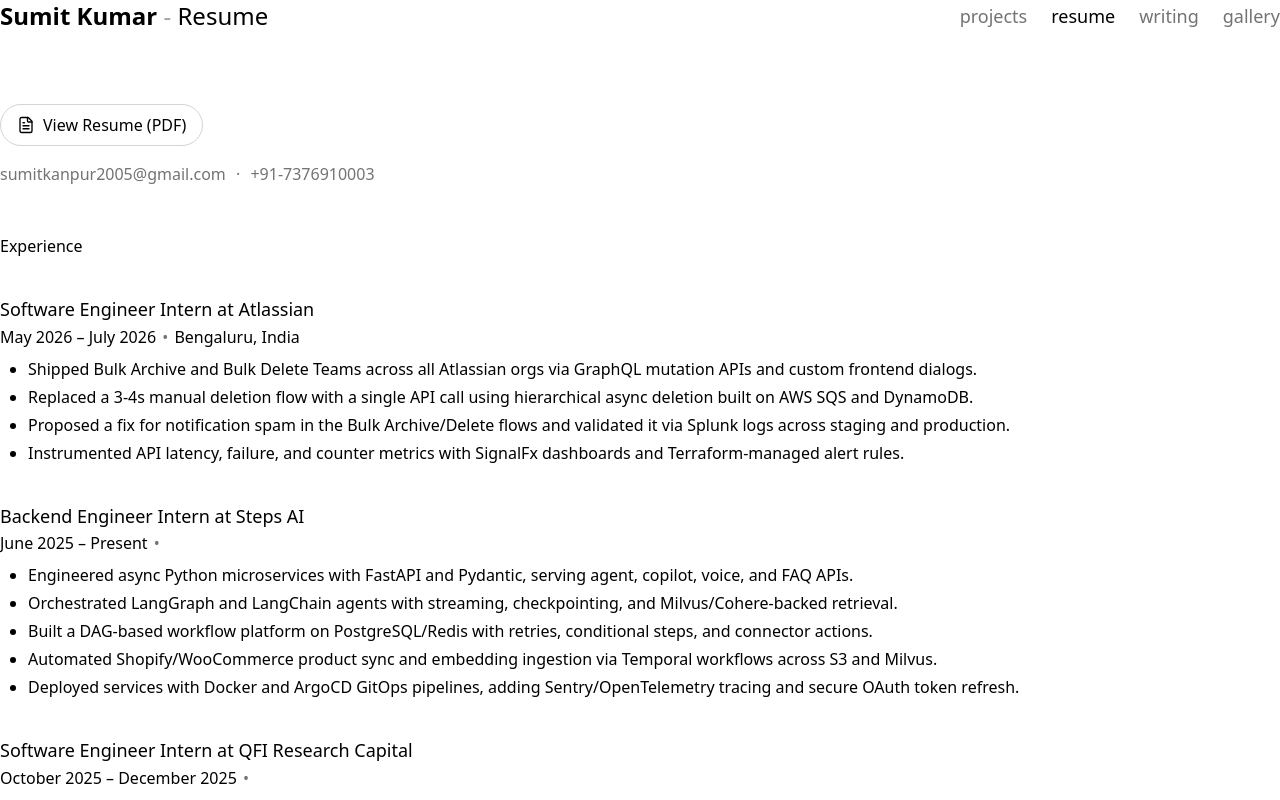
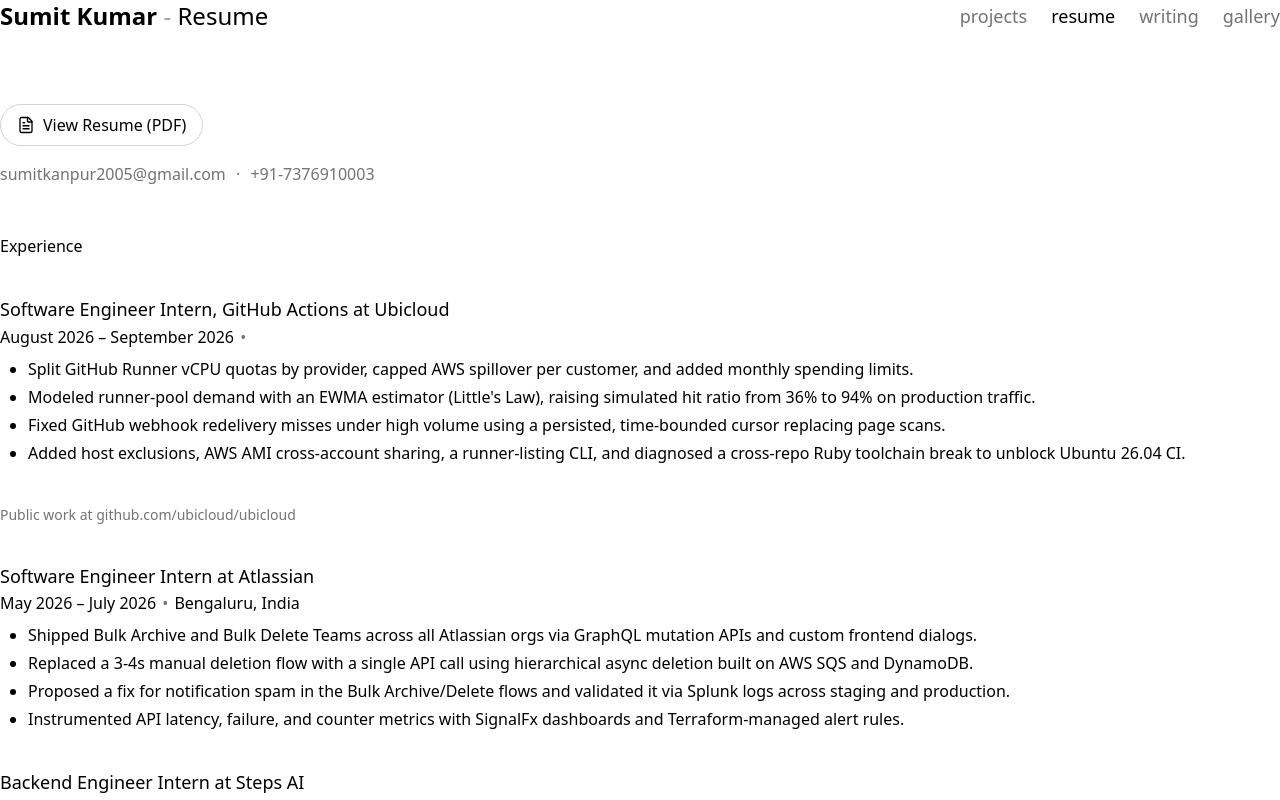
Before and after one commit to SumitKumar-17/SumitKumar-17.github.io, a SvelteKit app: page /resume in a window 1280 px wide. Shown: the top 800 px of the page. Built offline with nearby package versions, Linux system fonts and the light colour scheme; no server answers.

Commit message:
feat: add Ubicloud GitHub Actions internship to resume
Adds the Ubicloud internship to both the LaTeX resume (dropping the
Projects section down to KeystoneDB) and the website's resume page,
and brings Steps AI's end date up to date.

```diff
--- a/src/routes/resume/+page.svelte
+++ b/src/routes/resume/+page.svelte
@@ -81,6 +81,43 @@
   <h2 class="heading2">Experience</h2>
 
   <Workplace
+    title="Software Engineer Intern, GitHub Actions"
+    company="Ubicloud"
+    url="https://www.ubicloud.com/"
+    dates="August 2026 – September 2026"
+    location=""
+  >
+    <li>
+      Split <b>GitHub Runner vCPU quotas</b> by provider, capped
+      <b>AWS spillover</b> per customer, and added monthly spending limits.
+    </li>
+    <li>
+      Modeled runner-pool demand with an <b>EWMA</b> estimator (Little's
+      Law), raising simulated hit ratio from <b>36% to 94%</b> on production
+      traffic.
+    </li>
+    <li>
+      Fixed <b>GitHub webhook redelivery</b> misses under high volume using a
+      persisted, time-bounded cursor replacing page scans.
+    </li>
+    <li>
+      Added host exclusions, <b>AWS AMI</b> cross-account sharing, a
+      runner-listing <b>CLI</b>, and diagnosed a cross-repo Ruby toolchain
+      break to unblock <b>Ubuntu 26.04</b> CI.
+    </li>
+  </Workplace>
+
+  <p class="mt-1 mb-8 text-sm text-neutral-500">
+    Public work at
+    <a
+      class="link"
+      href="https://github.com/ubicloud/ubicloud"
+      target="_blank"
+      rel="noreferrer">github.com/ubicloud/ubicloud</a
+    >
+  </p>
+
+  <Workplace
     title="Software Engineer Intern"
     company="Atlassian"
     url="https://www.atlassian.com/"
@@ -115,7 +152,7 @@
     title="Backend Engineer Intern"
     company="Steps AI"
     url="https://stepsai.co/"
-    dates="June 2025 – Present"
+    dates="June 2025 – May 2026"
     location=""
   >
     <li>
```
Also changed, not shown: 2 other files (tests, documents, lock files or other folders).
